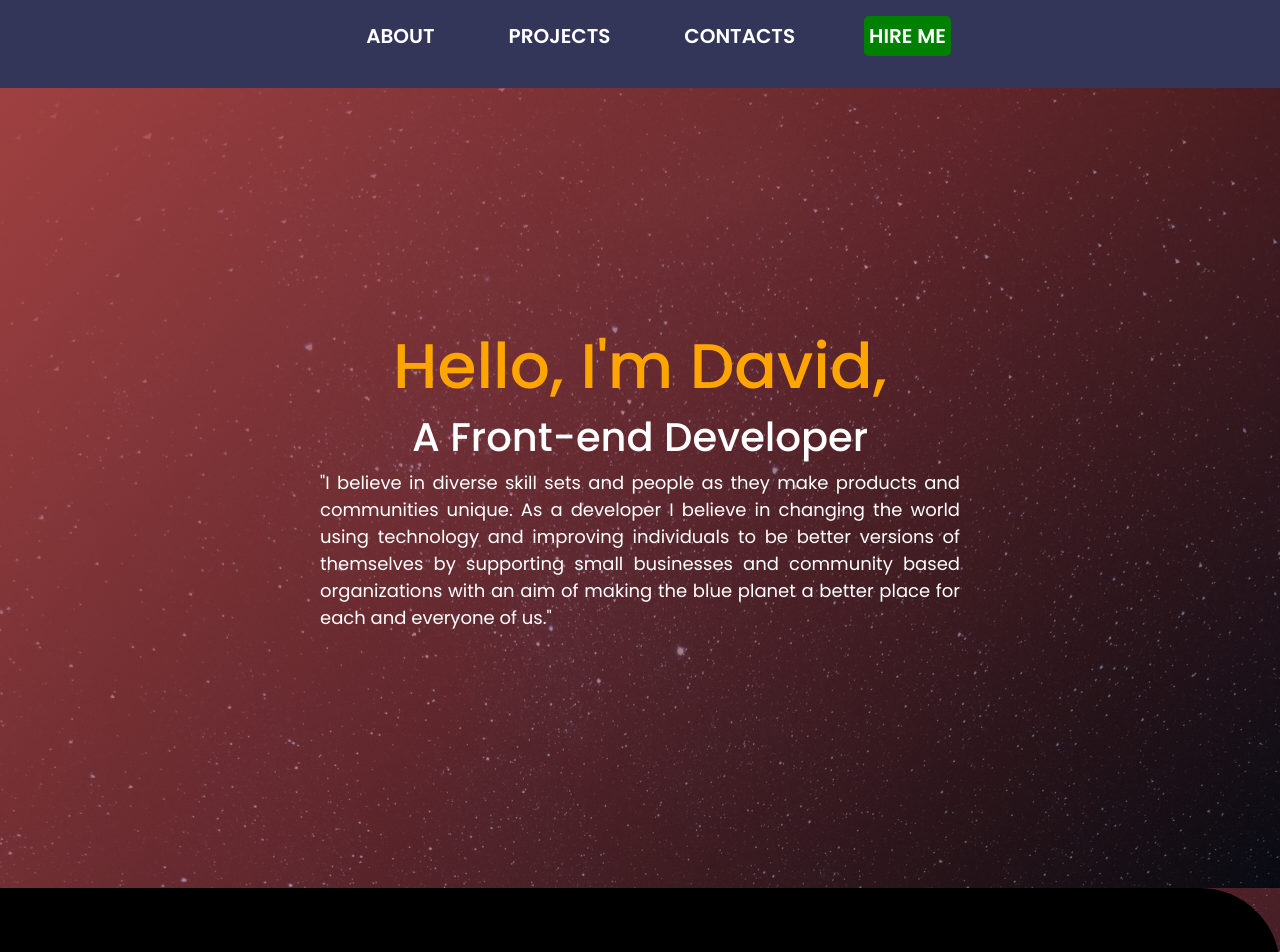
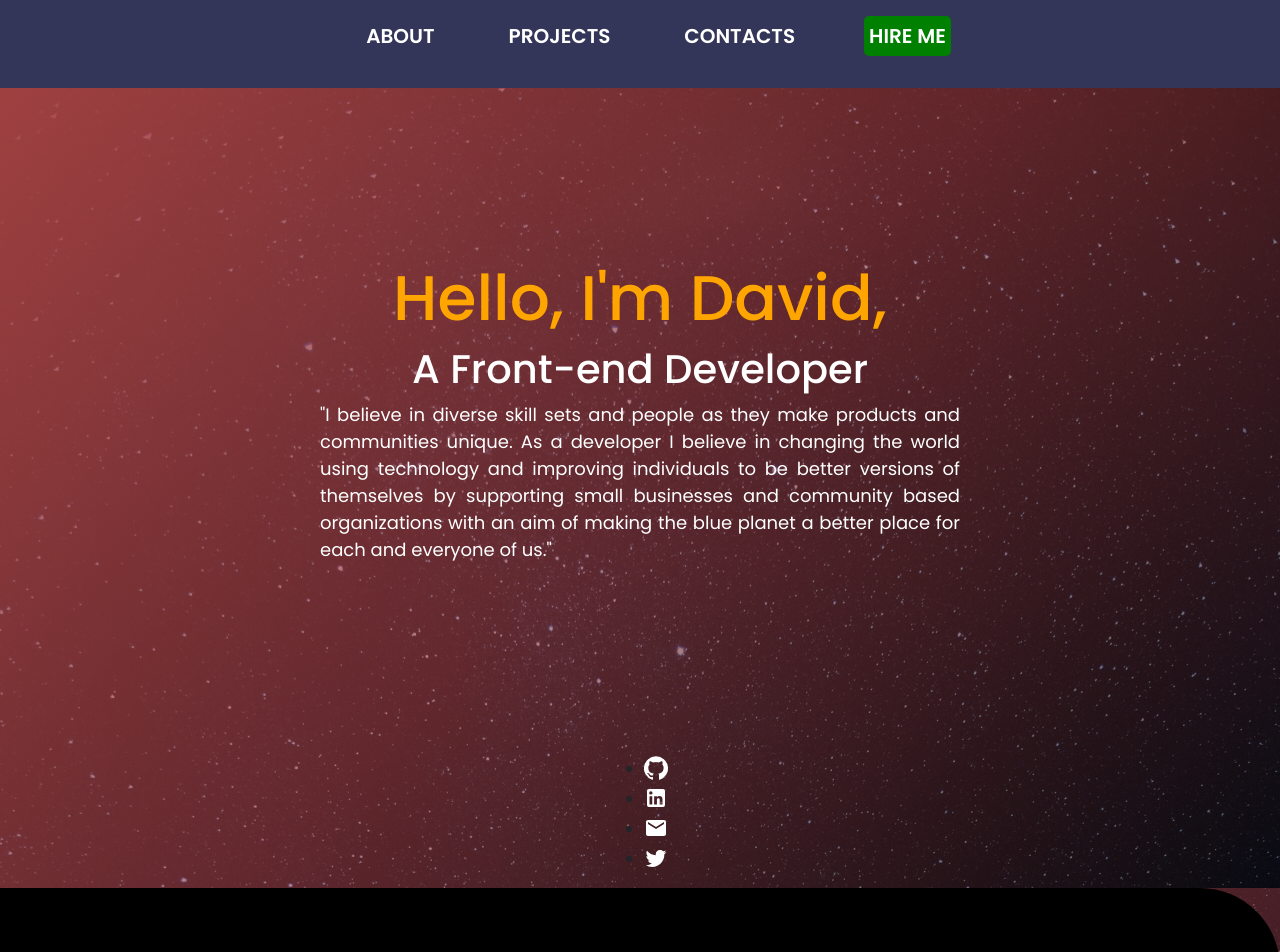
Before and after one commit to daudi13/daudi, a React (Create React App) app: page / in a window 1280 px wide. Shown: the top 952 px of the page. Built offline with nearby package versions, Linux system fonts and the light colour scheme.

Commit message:
Add icons

```diff
--- a/src/components/Routes/Contacts/Form.js
+++ b/src/components/Routes/Contacts/Form.js
@@ -3,9 +3,22 @@ import React from 'react'
 const Form = () => {
   return (
   <>
-    <form id="form">
-      <label for="userName"><input  type="text" required placeholder="Full Name" maxlength="30" id="userName" /></label>
-      <label for="userEmail"><input name="Email" id="userEmail" type="email" required maxlength="30" placeholder="Your email" /></label>
+    <form id="form" action="https://formspree.io/f/mjvlgvab" method="POST">
+      <label for="userName">
+          <input
+            type="text"
+            required placeholder="Full Name"
+            maxlength="30" id="userName"
+          />
+        </label>
+      <label for="userEmail">
+          <input name="Email"
+            id="userEmail"
+            type="email"
+            required maxlength="30"
+            placeholder="Your email"
+          />
+        </label>
       <textarea cols="30" rows="10" maxlength="500" id="message" placeholder="Write your message here" required></textarea>
       <div class="btn__submit">
         <p class="callAction"></p>
--- a/src/components/Routes/Homepage/Homepage.css
+++ b/src/components/Routes/Homepage/Homepage.css
@@ -32,7 +32,8 @@ body {
     min-height: 100vh;
     width: 100%;
     display: flex;
-    align-items: start;
+    align-items: center;
+    flex-direction: column;
 }
 
 .align-left {
--- a/src/components/Routes/Homepage/Homepage.js
+++ b/src/components/Routes/Homepage/Homepage.js
@@ -1,3 +1,4 @@
+import { GitHub, LinkedIn, Mail, Twitter } from '@material-ui/icons';
 import Testimonials from '../../Testimonials/Testimonials';
 import './Homepage.css';
 import myPic from '/home/daudi13/Microverse-Projects/react-portfolio/src/components/images/20200217_111546(0).jpg'
@@ -12,7 +13,31 @@ function Homepage() {
                 <p className="belief">
                     "I believe in diverse skill sets and people as they make products and communities unique. As a developer I believe in changing the world using technology and improving individuals to be better versions of themselves by supporting small businesses and community based organizations with an aim of making the blue planet a better place for each and everyone of us."
                 </p>
-            </div>
+        </div>
+        <div className="socials">
+          <ul>
+            <li>
+            <a href="https://github.com/daudi13" rel="noreferrer" target="_blank">
+            <GitHub />
+          </a>
+            </li>
+            <li>
+            <a href="mailto:davouma13@gmail.com" rel="noreferrer" target="_blank">
+            <LinkedIn />
+          </a>
+            </li>
+            <li>
+            <a href="mailto:davouma13@gmail.com" rel="noreferrer" target="_blank">
+            <Mail />
+          </a>
+            </li>
+            <li>
+            <a href="https://github.com/daudi13" rel="noreferrer" target="_blank">
+            <Twitter />
+          </a>
+            </li>
+          </ul>
+        </div>
       </section>
       <section className="about">
         <div className="about-title"><h2>About Me</h2><span><hr className="line"/></span></div>
```
